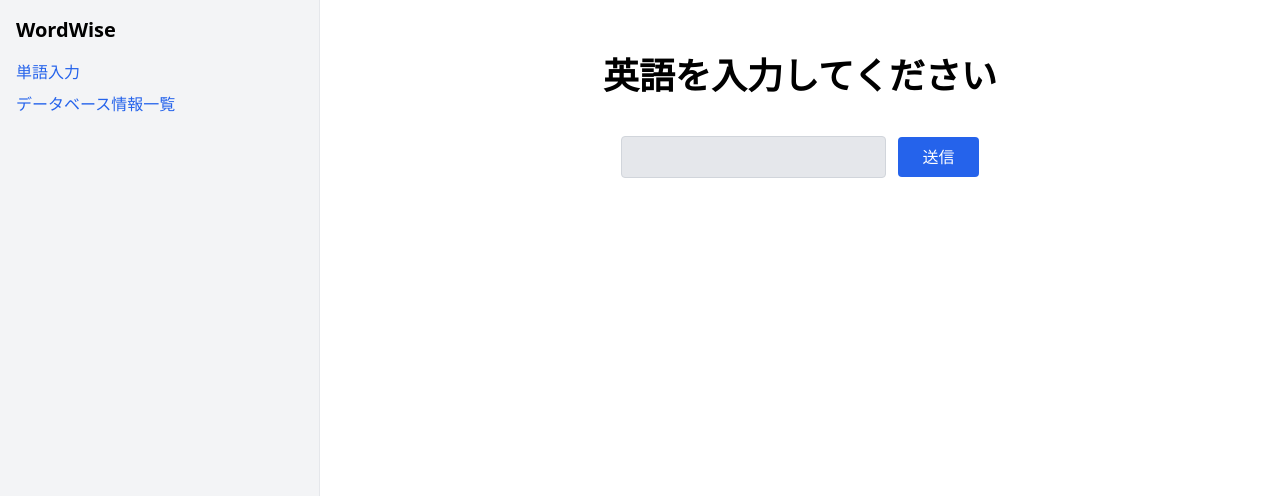
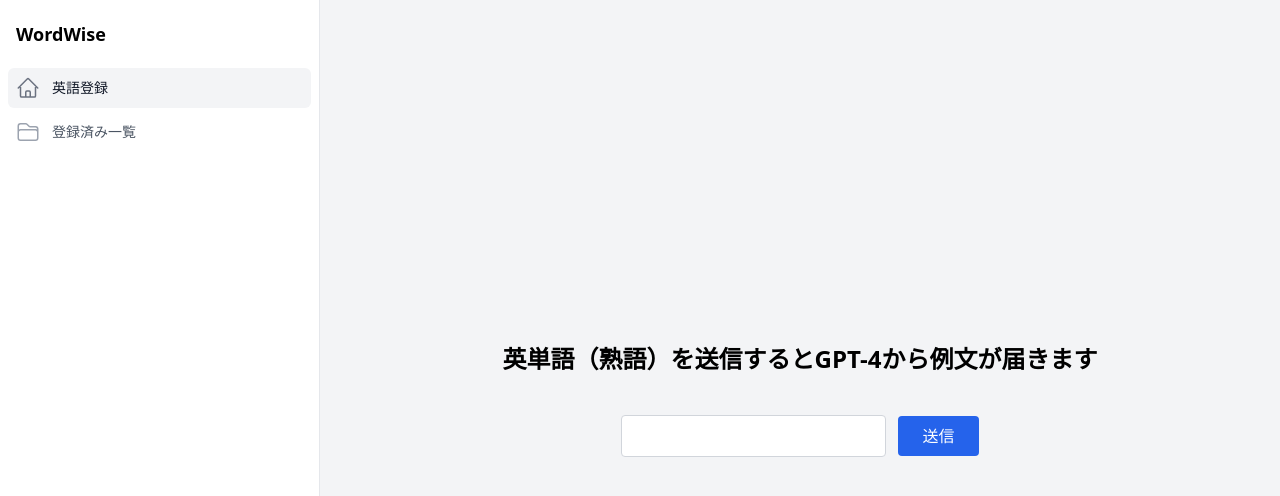
Before and after one commit to sa-morishita/gpt4-wordwise, a Next.js app: page / in a window 1280 px wide. Shown: the top 496 px of the page. Built offline with nearby package versions, Linux system fonts and the light colour scheme; no server answers.

Commit message:
サイドバー変更、デザイン調整

```diff
--- /dev/null
+++ b/common/helper.ts
@@ -0,0 +1,7 @@
+export const filterClassNames = (...classes: string[]): string => {
+	return classes.filter(Boolean).join(' ');
+};
+
+export const judgeSelected = (route: string, href: string) => {
+	return route === '/' ? route === href : route.includes(href) && href !== '/';
+};
--- a/components/InputWord.tsx
+++ b/components/InputWord.tsx
@@ -95,10 +95,10 @@ const InputWord: FC = () => {
 	};
 
 	return (
-		<div className="mx-auto flex h-screen w-full flex-col items-center overflow-y-scroll py-4">
+		<div className="mx-auto flex h-screen w-full items-center justify-center overflow-y-scroll">
 			<div className="lg:max-w-3xl">
-				<h2 className="my-10 mt-10 text-center text-4xl font-bold">
-					英語を入力してください
+				<h2 className="mb-10 text-center text-2xl font-bold">
+					英単語（熟語）を送信するとGPT-4から例文が届きます
 				</h2>
 				<form onSubmit={handleSubmit} className="text-center">
 					<input
@@ -106,7 +106,7 @@ const InputWord: FC = () => {
 						value={input}
 						onChange={onInputChange}
 						onKeyDown={onKeyDown}
-						className="mb-6 rounded border border-gray-300 bg-gray-200 px-4 py-2"
+						className="rounded border border-gray-300 bg-white px-4 py-2"
 					/>
 					<button
 						type="submit"
@@ -119,12 +119,12 @@ const InputWord: FC = () => {
 					</button>
 				</form>
 				{isLoading && (
-					<div className="animate-pulse text-center text-xl font-bold text-green-500">
+					<div className="mt-6 animate-pulse text-center text-xl font-bold text-green-500">
 						... 処理中 ...
 					</div>
 				)}
 				{wordInfo && (
-					<>
+					<div className="mt-6">
 						<WordInfo wordInfo={wordInfo} />
 						<div className="text-center">
 							<button
@@ -138,7 +138,7 @@ const InputWord: FC = () => {
 								{isSaved ? '保存済み' : 'データベースに保存する'}
 							</button>
 						</div>
-					</>
+					</div>
 				)}
 			</div>
 		</div>
--- /dev/null
+++ b/components/Layout.tsx
@@ -0,0 +1,93 @@
+import { FC, ReactNode, Fragment, useState } from 'react';
+import Sidebar from './Sidebar';
+import { Dialog, Transition } from '@headlessui/react';
+import { Bars3Icon, XMarkIcon } from '@heroicons/react/24/outline';
+
+interface Props {
+	children: ReactNode;
+}
+
+const Layout: FC<Props> = ({ children }) => {
+	const [sidebarOpen, setSidebarOpen] = useState<boolean>(false);
+
+	return (
+		<div className="min-h-screen">
+			<Transition.Root show={sidebarOpen} as={Fragment}>
+				<Dialog
+					as="div"
+					className="relative z-40 md:hidden"
+					onClose={setSidebarOpen}
+				>
+					<Transition.Child
+						as={Fragment}
+						enter="transition-opacity ease-linear duration-300"
+						enterFrom="opacity-0"
+						enterTo="opacity-100"
+						leave="transition-opacity ease-linear duration-300"
+						leaveFrom="opacity-100"
+						leaveTo="opacity-0"
+					>
+						<div className="fixed inset-0 bg-gray-600 bg-opacity-75" />
+					</Transition.Child>
+
+					<div className="fixed inset-0 z-40 flex">
+						<Transition.Child
+							as={Fragment}
+							enter="transition ease-in-out duration-300 transform"
+							enterFrom="-translate-x-full"
+							enterTo="translate-x-0"
+							leave="transition ease-in-out duration-300 transform"
+							leaveFrom="translate-x-0"
+							leaveTo="-translate-x-full"
+						>
+							<Dialog.Panel className="relative flex w-full max-w-xs flex-1 flex-col bg-white">
+								<Transition.Child
+									as={Fragment}
+									enter="ease-in-out duration-300"
+									enterFrom="opacity-0"
+									enterTo="opacity-100"
+									leave="ease-in-out duration-300"
+									leaveFrom="opacity-100"
+									leaveTo="opacity-0"
+								>
+									<div className="absolute top-0 right-0 -mr-12 pt-2">
+										<button
+											type="button"
+											className="ml-1 flex h-10 w-10 items-center justify-center rounded-full focus:outline-none focus:ring-2 focus:ring-inset focus:ring-white"
+											onClick={() => setSidebarOpen(false)}
+										>
+											<span className="sr-only">Close sidebar</span>
+											<XMarkIcon
+												className="h-6 w-6 text-white"
+												aria-hidden="true"
+											/>
+										</button>
+									</div>
+								</Transition.Child>
+								<Sidebar />
+							</Dialog.Panel>
+						</Transition.Child>
+					</div>
+				</Dialog>
+			</Transition.Root>
+			<div className="hidden md:fixed md:inset-y-0 md:flex md:w-64 md:flex-col">
+				<Sidebar />
+			</div>
+			<div className="flex flex-1 flex-col md:pl-64">
+				<div className="sticky top-0 z-10 bg-gray-100 pl-1 pt-1 sm:pl-3 sm:pt-3 md:hidden">
+					<button
+						type="button"
+						className="-ml-0.5 -mt-0.5 inline-flex h-12 w-12 items-center justify-center rounded-md text-gray-500 hover:text-gray-900 focus:outline-none focus:ring-2 focus:ring-inset focus:ring-indigo-500"
+						onClick={() => setSidebarOpen(true)}
+					>
+						<span className="sr-only">Open sidebar</span>
+						<Bars3Icon className="h-6 w-6" aria-hidden="true" />
+					</button>
+				</div>
+				<main className="flex-1">{children}</main>
+			</div>
+		</div>
+	);
+};
+
+export default Layout;
--- a/components/Sidebar.tsx
+++ b/components/Sidebar.tsx
@@ -1,24 +1,54 @@
+import { filterClassNames, judgeSelected } from '@/common/helper';
+import { FolderIcon, HomeIcon } from '@heroicons/react/24/outline';
+import Image from 'next/image';
 import Link from 'next/link';
+import { useRouter } from 'next/router';
 import { FC } from 'react';
 
 const Sidebar: FC = () => {
+	const { route } = useRouter();
+
+	const navigation = [
+		{ name: '英語登録', href: '/', icon: HomeIcon },
+		{ name: '登録済み一覧', href: '/saved-words', icon: FolderIcon },
+	];
+
 	return (
-		<div className="h-screen w-1/4 border-r border-gray-200 bg-gray-100 p-4">
-			<h1 className="mb-4 text-xl font-bold">WordWise</h1>
-			<nav>
-				<ul>
-					<li className="mb-2">
-						<Link href="/" className="text-blue-600">
-							単語入力
-						</Link>
-					</li>
-					<li>
-						<Link href="/saved-words" className="text-blue-600">
-							データベース情報一覧
-						</Link>
-					</li>
-				</ul>
-			</nav>
+		<div className="flex min-h-0 flex-1 flex-col border-r border-gray-200 bg-white">
+			<div className="flex flex-1 flex-col overflow-y-auto pt-5 pb-4">
+				<div className="flex flex-shrink-0 items-center px-4">
+					<p className="text-center text-lg font-bold">WordWise</p>
+				</div>
+				<nav className="mt-5 flex-1 space-y-1 bg-white px-2">
+					{navigation.map((item) => {
+						const { name, href } = item;
+
+						return (
+							<Link
+								key={name}
+								href={href}
+								className={filterClassNames(
+									judgeSelected(route, href)
+										? 'bg-gray-100 text-gray-900'
+										: 'text-gray-600 hover:bg-gray-50 hover:text-gray-900',
+									'group flex items-center rounded-md px-2 py-2 text-sm font-medium'
+								)}
+							>
+								<item.icon
+									className={filterClassNames(
+										judgeSelected(route, href)
+											? 'text-gray-500'
+											: 'text-gray-400 group-hover:text-gray-500',
+										'mr-3 h-6 w-6 flex-shrink-0'
+									)}
+									aria-hidden="true"
+								/>
+								{name}
+							</Link>
+						);
+					})}
+				</nav>
+			</div>
 		</div>
 	);
 };
--- a/components/WordInfo.tsx
+++ b/components/WordInfo.tsx
@@ -21,7 +21,7 @@ const WordInfo: FC<Props> = ({ wordInfo }) => {
 					<SentencePair key={index} sentencePair={sentencePair} index={index} />
 				))}
 			</ul>
-			<div className="mx-4 my-8 rounded-lg border border-blue-600 p-8 text-left">
+			<div className="mx-4 my-8 rounded-lg border border-blue-600 bg-white p-8 text-left">
 				<p>{explanation}</p>
 			</div>
 		</div>
--- a/pages/_app.tsx
+++ b/pages/_app.tsx
@@ -5,12 +5,14 @@ import { Toaster } from 'react-hot-toast';
 
 export default function App({ Component, pageProps }: AppProps) {
 	return (
-		<div className="flex">
-			<Sidebar />
-			<main className="w-3/4">
-				<Toaster />
-				<Component {...pageProps} />
-			</main>
-		</div>
+		<>
+			<Toaster />
+			<div className="flex">
+				<Sidebar />
+				<main className="w-3/4 bg-gray-100">
+					<Component {...pageProps} />
+				</main>
+			</div>
+		</>
 	);
 }
```
